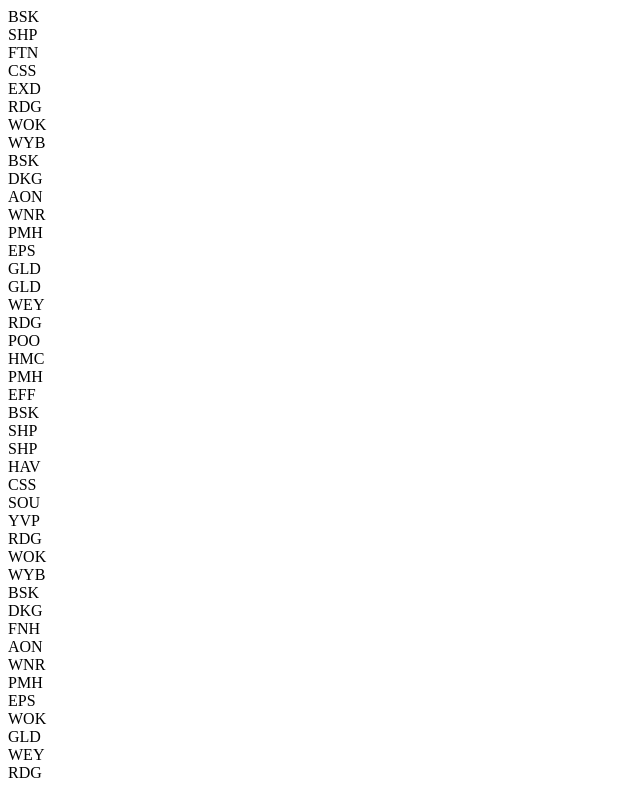
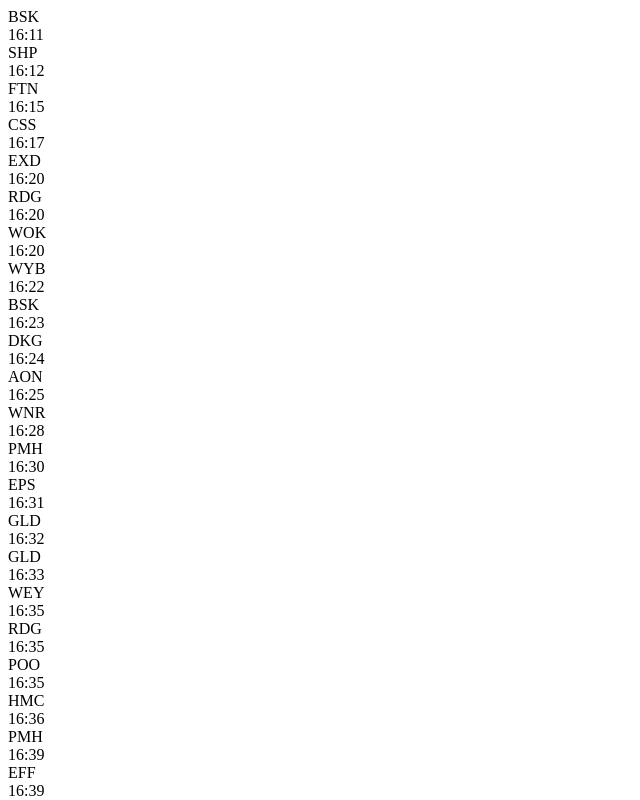
Before and after one commit to zerga9/Train_departure_info, a React (Create React App) app: page / in a window 1280 px wide. Shown: the top 800 px of the page, without its empty margins (0-640 px from the left). Built offline with nearby package versions, Linux system fonts and the light colour scheme; the HTML template or start-up script is replaced by a standard one.

Commit message:
Time of departure displayed

```diff
--- a/package.json
+++ b/package.json
@@ -5,6 +5,7 @@
   "dependencies": {
     "enzyme": "^3.4.1",
     "enzyme-adapter-react-16": "^1.2.0",
+    "moment": "^2.22.2",
     "react": "^16.3.2",
     "react-dom": "^16.3.2",
     "react-scripts": "1.1.4"
--- a/src/App.js
+++ b/src/App.js
@@ -1,5 +1,6 @@
 import React, { Component } from "react";
 import data from "./data/wat-departures.json";
+import moment from "moment";
 
 class App extends Component {
   render() {
@@ -16,7 +17,10 @@ class App extends Component {
                 service.serviceIdentifier + service.destinationList[0]["crs"]
               }
             >
-              {service.destinationList[0]["crs"]}
+              <div>{service.destinationList[0]["crs"]}</div>
+              <div>
+                {moment(service.scheduledInfo.scheduledTime).format("HH:mm")}
+              </div>
             </div>
           );
         })}
```
Also changed, not shown: 1 other file (tests, documents, lock files or other folders).
